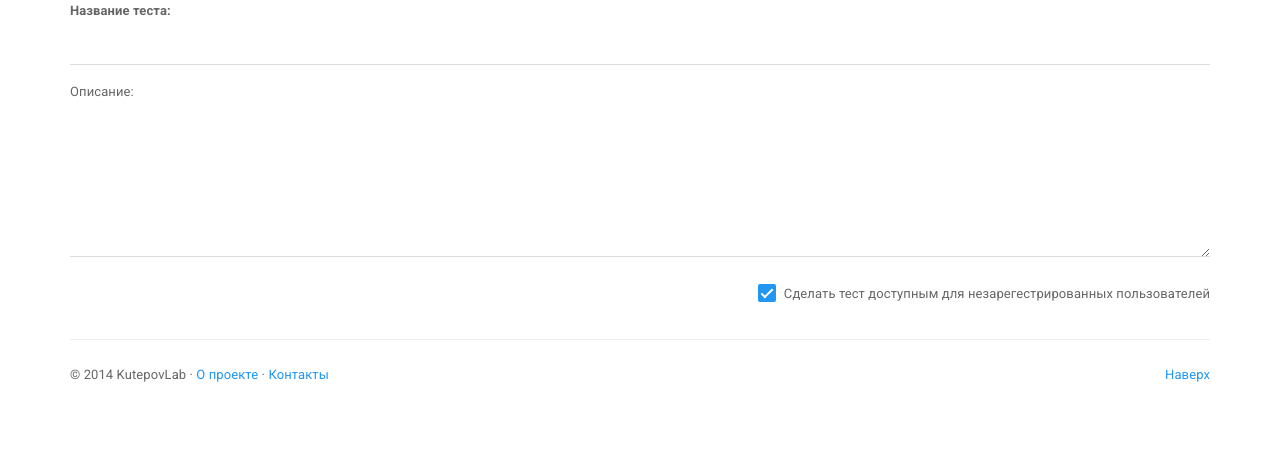
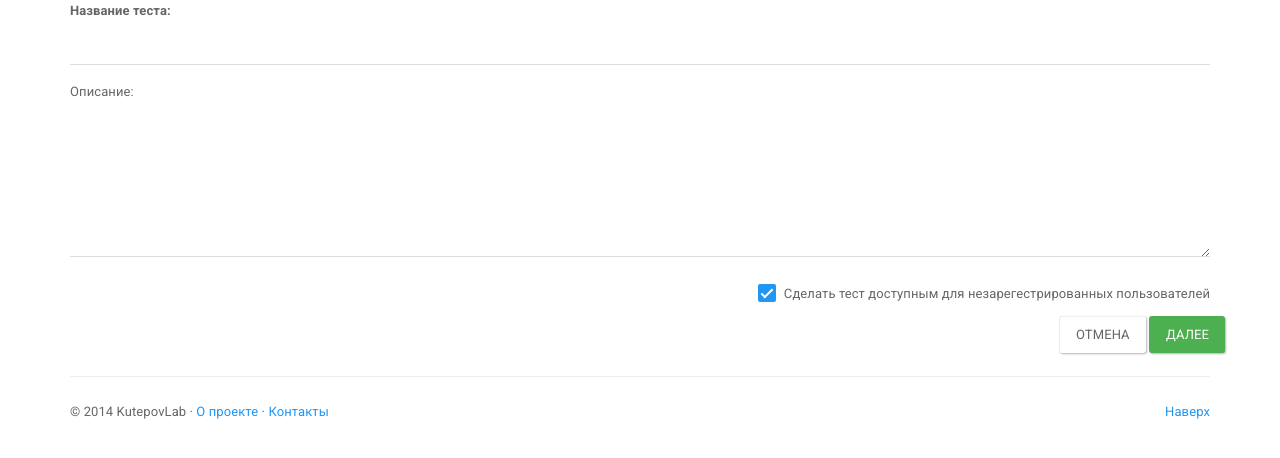
Before and after one commit to AlexeyKutepov/exam_project, a Django app: page /create_new_test/ in a window 1280 px wide. Shown: the part 114-572 px from the top of the page. Run offline with Django 3.2, Linux system fonts and the light colour scheme; the visitor is signed in with stand-in values (Sample User, id 1); data that the repository does not hold is empty; some libraries are stand-ins or nearby versions.

Commit message:
The buttons Next and Cancel were added

```diff
--- a/templates/exam/test_settings.html
+++ b/templates/exam/test_settings.html
@@ -16,7 +16,7 @@
 {% endblock %}
 {% block content %}
 <p></p>
-    <form id="formCreateProfile" action="{% url "create_profile" %}" method="post" enctype="multipart/form-data">
+    <form id="formCreateProfile" action="/" method="post" enctype="multipart/form-data">
         {% csrf_token %}
         <div class="row">
             <div class="col-lg-12">
@@ -28,8 +28,6 @@
                   <label for="inputDescription">Описание:</label>
                   <textarea id="inputDescription" name="description" class="form-control" rows="5"></textarea>
                 </div>
-
-
             </div>
         </div>
         <div class="row">
@@ -55,7 +53,10 @@
             </div>
         </div>
         <div class="row">
-
+        <div class="pull-right">
+            <a href="{% url "dashboard" %}"><input type="button" class="btn btn-default" value="Отмена"/></a>
+            <button id="btnNext" type="submit" class="btn btn-success">Далее</button>
         </div>
+    </div>
     </form>
 {% endblock %}
```
